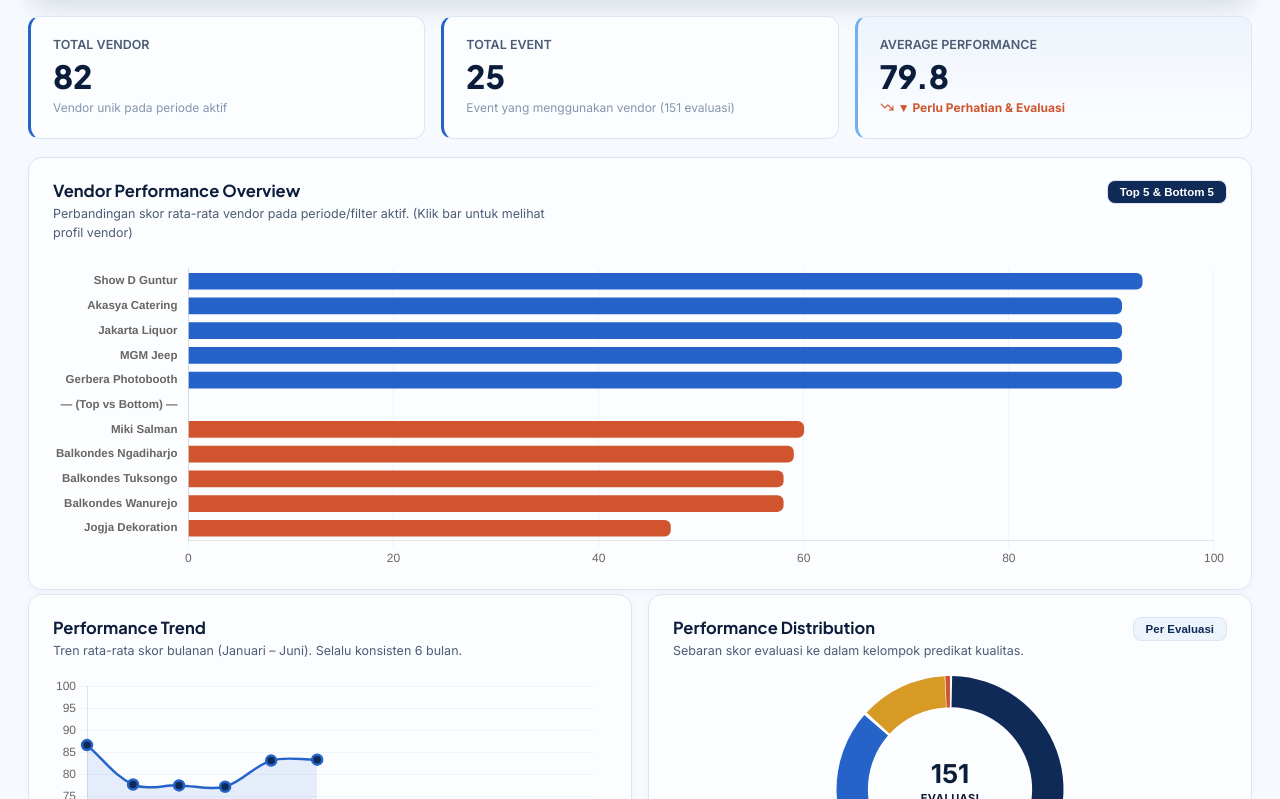
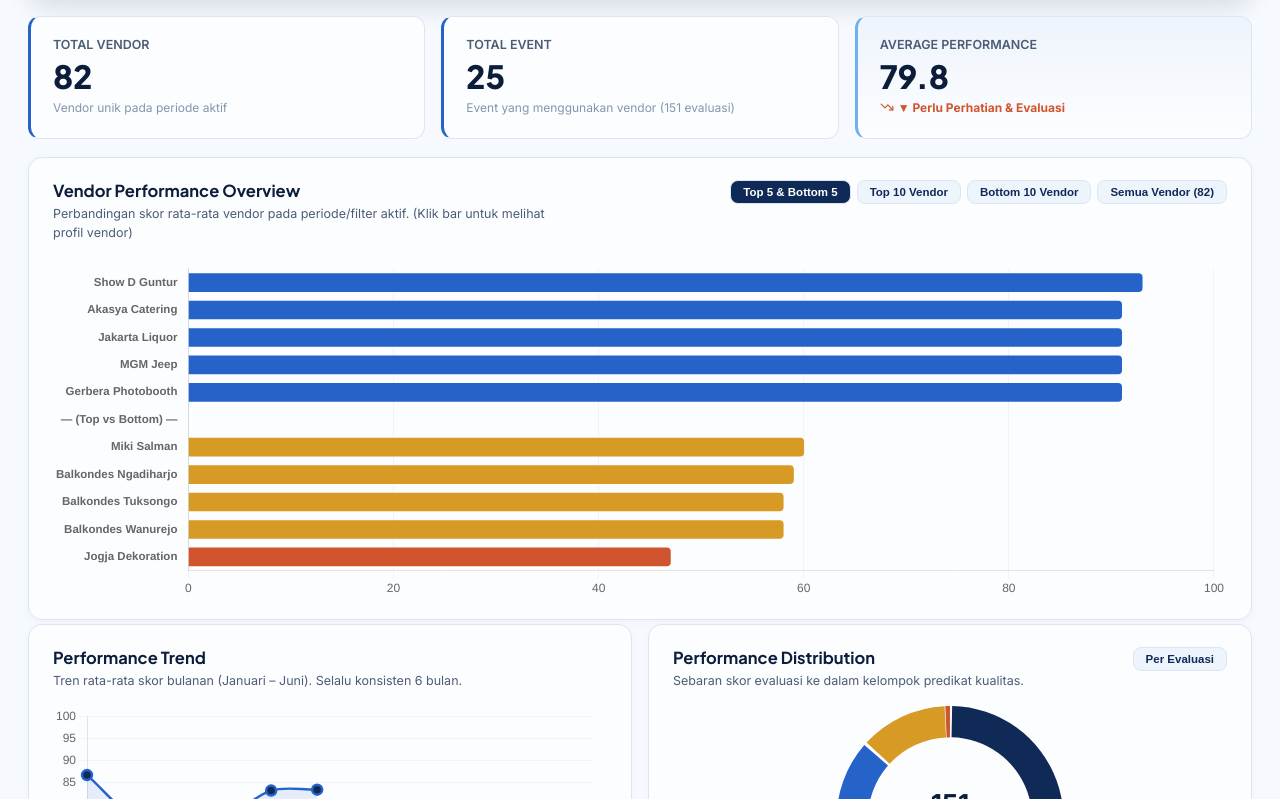
Before and after one commit to Pirjakun/Vendor-Performance-Dashboard, a React (Vite) app: page / in a window 1280 px wide. Shown: the part 400-1199 px from the top of the page. Built offline with nearby package versions, Linux system fonts and the light colour scheme.

Commit message:
Optimize Vendor Performance Overview with scrollable container and 4 toggle view modes

```diff
--- a/src/components/ChartsSection.jsx
+++ b/src/components/ChartsSection.jsx
@@ -65,13 +65,25 @@
   })).sort((a, b) => b.score - a.score);
 
   let overviewDisplay = [];
-  if (overviewMode === 'topbottom' && overviewItems.length > 10) {
-    const top5 = overviewItems.slice(0, 5);
-    const bottom5 = overviewItems.slice(-5);
-    overviewDisplay = [...top5, { vendor: '— (Top vs Bottom) —', score: null }, ...bottom5];
+  if (overviewMode === 'top10') {
+    overviewDisplay = overviewItems.slice(0, 10);
+  } else if (overviewMode === 'bottom10') {
+    overviewDisplay = overviewItems.slice(-10);
+  } else if (overviewMode === 'all') {
+    overviewDisplay = overviewItems;
   } else {
-    overviewDisplay = overviewItems;
+    // Default: 'topbottom'
+    if (overviewItems.length > 10) {
+      const top5 = overviewItems.slice(0, 5);
+      const bottom5 = overviewItems.slice(-5);
+      overviewDisplay = [...top5, { vendor: '— (Top vs Bottom) —', score: null }, ...bottom5];
+    } else {
+      overviewDisplay = overviewItems;
+    }
   }
+
+  const isAllMode = overviewMode === 'all';
+  const dynamicOverviewHeight = isAllMode ? Math.max(380, overviewDisplay.length * 28 + 30) : 340;
 
   const overviewData = {
     labels: overviewDisplay.map(i => i.vendor),
@@ -82,10 +94,10 @@
         if (selectedVendor) {
           return i.vendor === selectedVendor ? NAVY : 'rgba(37, 99, 201, 0.25)';
         }
-        return i.score >= 80 ? BLUE600 : POOR;
+        return i.score >= 85 ? BLUE600 : i.score >= 70 ? SKY400 : i.score >= 55 ? FAIR : POOR;
       }),
-      borderRadius: 6,
-      barThickness: 16
+      borderRadius: 4,
+      barThickness: isAllMode ? 14 : 18
     }]
   };
 
@@ -102,7 +114,7 @@
     },
     scales: {
       x: { grid: { color: ICE100 }, max: 100, ticks: { stepSize: 20 } },
-      y: { grid: { display: false }, ticks: { font: { size: 11.5, weight: 600 } } }
+      y: { grid: { display: false }, ticks: { font: { size: isAllMode ? 11 : 11.5, weight: 600 } } }
     },
     onClick: (evt, activeEls) => {
       if (activeEls.length > 0) {
@@ -342,17 +354,41 @@
             <h2>Vendor Performance Overview</h2>
             <p>Perbandingan skor rata-rata vendor pada periode/filter aktif. (Klik bar untuk melihat profil vendor)</p>
           </div>
-          <div className="card-controls">
+          <div className="card-controls" style={{ display: 'flex', gap: '6px', flexWrap: 'wrap' }}>
             <button
               className={`btn-toggle ${overviewMode === 'topbottom' ? 'active' : ''}`}
-              onClick={() => setOverviewMode(overviewMode === 'topbottom' ? 'all' : 'topbottom')}
+              onClick={() => setOverviewMode('topbottom')}
             >
-              {overviewMode === 'topbottom' ? 'Top 5 & Bottom 5' : 'Lihat Semua Vendor'}
+              Top 5 &amp; Bottom 5
+            </button>
+            <button
+              className={`btn-toggle ${overviewMode === 'top10' ? 'active' : ''}`}
+              onClick={() => setOverviewMode('top10')}
+            >
+              Top 10 Vendor
+            </button>
+            <button
+              className={`btn-toggle ${overviewMode === 'bottom10' ? 'active' : ''}`}
+              onClick={() => setOverviewMode('bottom10')}
+            >
+              Bottom 10 Vendor
+            </button>
+            <button
+              className={`btn-toggle ${overviewMode === 'all' ? 'active' : ''}`}
+              onClick={() => setOverviewMode('all')}
+            >
+              Semua Vendor ({overviewItems.length})
             </button>
           </div>
         </div>
-        <div className="chart-wrap chart-tall">
-          <Bar data={overviewData} options={overviewOptions} redraw={true} />
+        <div style={{
+          maxHeight: isAllMode ? '520px' : 'none',
+          overflowY: isAllMode ? 'auto' : 'visible',
+          paddingRight: isAllMode ? '6px' : '0'
+        }}>
+          <div style={{ height: `${dynamicOverviewHeight}px`, position: 'relative', width: '100%' }}>
+            <Bar data={overviewData} options={overviewOptions} redraw={true} />
+          </div>
         </div>
       </div>
 
```
